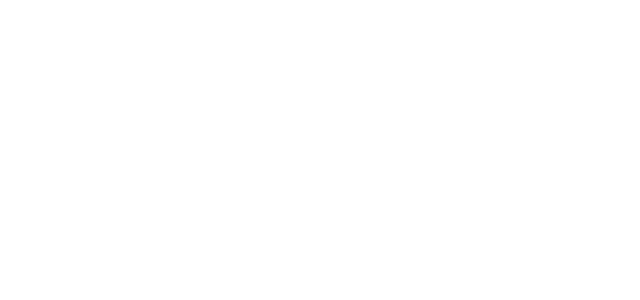
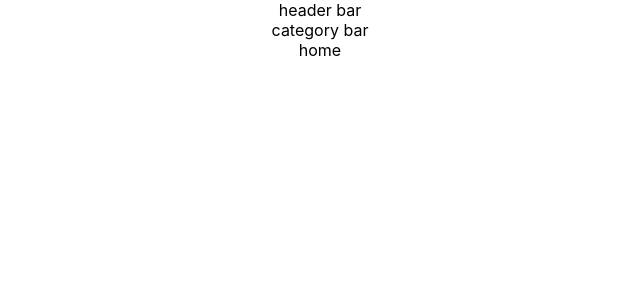
Before and after one commit to crishanks/punch-starter, a React (Create React App) app: page / in a window 1280 px wide. Shown: the top 300 px of the page, without its empty margins (320-960 px from the left). Built offline with nearby package versions, Linux system fonts and the light colour scheme.

Commit message:
created basic components and containers involved in Home component

```diff
--- a/src/App.js
+++ b/src/App.js
@@ -6,12 +6,14 @@
 
 //Components
 import Home from '../src/containers/Home';
+import HeaderBar from '../src/containers/HeaderBar';
 
 function App() {
   return (
     <div className="App">
+      <HeaderBar/>
       <Switch>
-        <Route exact path='/' component={Home}/>
+        <Route path='/' component={Home}/>
       </Switch>
     </div>
   );
--- /dev/null
+++ b/src/containers/CategoryBar.js
@@ -0,0 +1,13 @@
+import React, { Component } from 'react';
+
+export default class CategoryBar extends Component {
+  constructor(props) {
+    super(props)
+  }
+
+  render() {
+    return (
+      <div>category bar</div>
+    );
+  }
+}
--- /dev/null
+++ b/src/containers/HeaderBar.js
@@ -0,0 +1,13 @@
+import React, { Component } from 'react';
+
+export default class HeaderBar extends Component {
+  constructor(props) {
+    super(props)
+  }
+
+  render() {
+    return (
+      <div>header bar</div>
+    );
+  }
+}
--- a/src/containers/Home.js
+++ b/src/containers/Home.js
@@ -1,4 +1,7 @@
 import React, { Component } from 'react';
+
+//Components
+import CategoryBar from './CategoryBar';
 
 export default class Home extends Component {
   constructor(props) {
@@ -7,7 +10,10 @@
 
   render() {
     return (
-      <div></div>
+      <>
+        <CategoryBar/>
+        <div>home</div>
+      </>
     );
   }
 }
```
Also changed, not shown: src/components/LinkButton.js (added), src/components/SectionDescription.js (added), src/components/SectionHeader.js (added), src/components/SectionImage.js (added), src/containers/ContentContainer.js (added), src/containers/Section.js (added).
